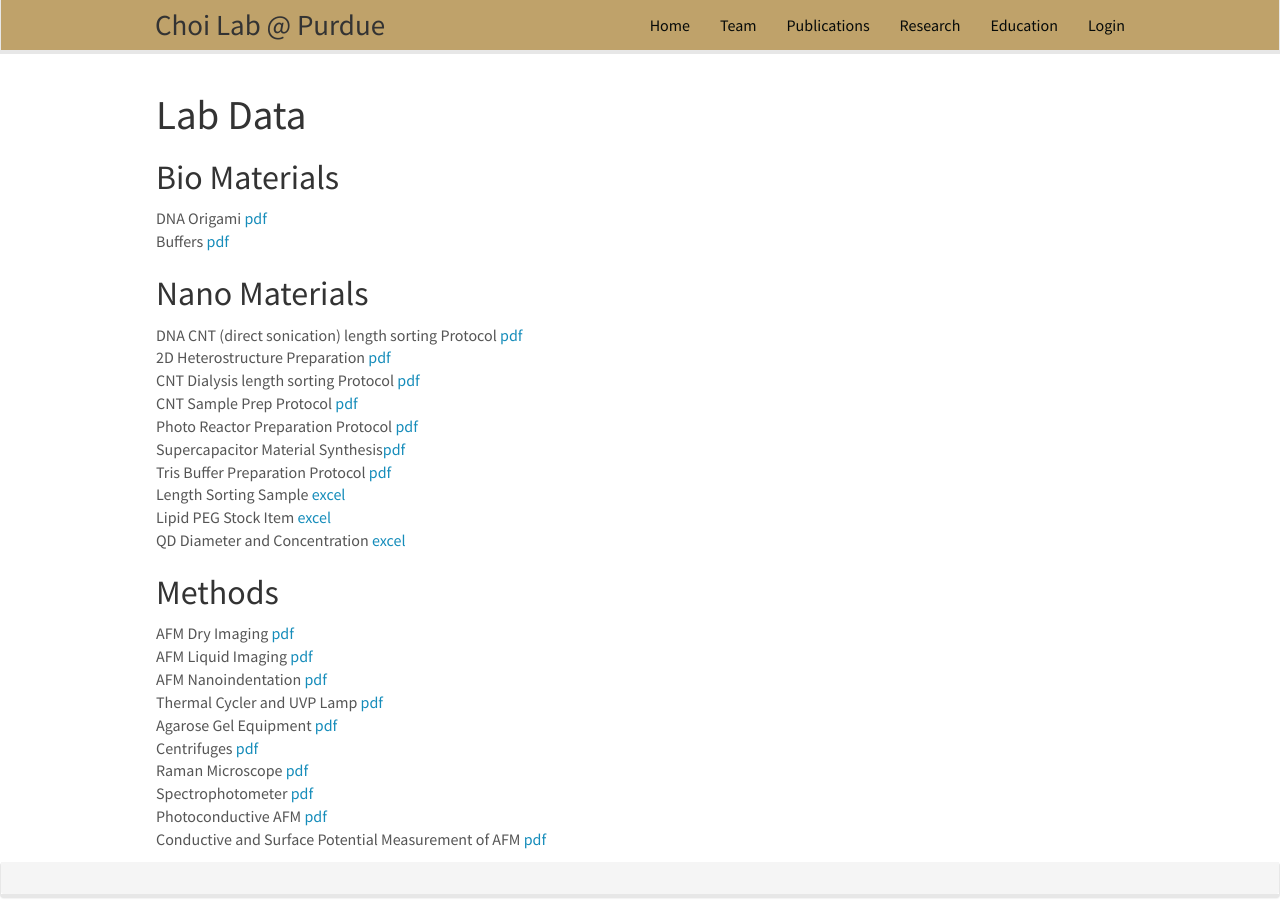
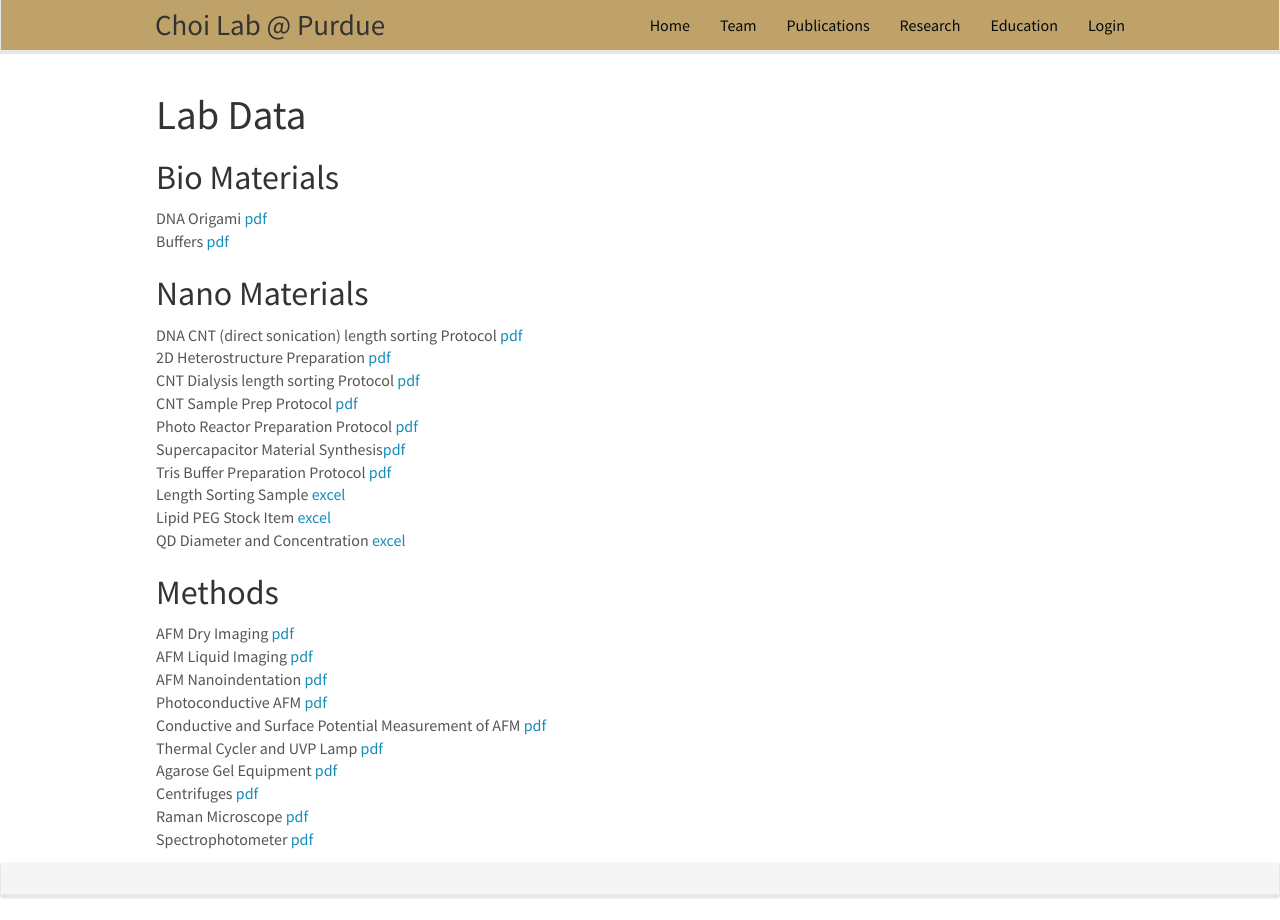
Before and after one commit to choidnalab/choidnalab.github.io, a Jekyll site: the page built from _pages/labdata.md, in a window 1280 px wide. Built offline with Jekyll 4.4.1, drawn with Linux system fonts in a browser that asks for light colours; nearby versions of some CDN libraries.

```diff
--- a/_pages/labdata.md
+++ b/_pages/labdata.md
@@ -28,10 +28,10 @@ QD Diameter and Concentration <a href="{{ site.url }}{{ site.baseurl }}/images/l
 AFM Dry Imaging <a href="{{ site.url }}{{ site.baseurl }}/images/labdata/3_2_afm_dry_imaging.pdf">pdf</a><br>
 AFM Liquid Imaging <a href="{{ site.url }}{{ site.baseurl }}/images/labdata/3_3_afm_liquid_imaging.pdf">pdf</a><br>
 AFM Nanoindentation <a href="{{ site.url }}{{ site.baseurl }}/images/labdata/3_4_afm_nanoindentation.pdf">pdf</a><br>
+Photoconductive AFM <a href="{{ site.url }}{{ site.baseurl }}/images/labdata/3_11_photoconductive_afm.pdf">pdf</a><br>
+Conductive and Surface Potential Measurement of AFM <a href="{{ site.url }}{{ site.baseurl}}/images/labdata/3_12_conductive_and_surface_potential_measurement_of_afm.pdf">pdf</a><br>
 Thermal Cycler and UVP Lamp <a href="{{ site.url }}{{ site.baseurl }}/images/labdata/3_5_thermal_cycler_uvp_lamp.pdf">pdf</a><br>
 Agarose Gel Equipment <a href="{{ site.url }}{{ site.baseurl }}/images/labdata/3_6_agarose_gel_equipment.pdf">pdf</a><br>
 Centrifuges <a href="{{ site.url }}{{ site.baseurl }}/images/labdata/3_7_centrifuge.pdf">pdf</a><br>
 Raman Microscope <a href="{{ site.url }}{{ site.baseurl }}/images/labdata/3_8_raman_microscope.pdf">pdf</a><br>
 Spectrophotometer <a href="{{ site.url }}{{ site.baseurl }}/images/labdata/3_9_spectrophotometer.pdf">pdf</a><br>
-Photoconductive AFM <a href="{{ site.url }}{{ site.baseurl }}/images/labdata/3_11_photoconductive_afm.pdf">pdf</a><br>
-Conductive and Surface Potential Measurement of AFM <a href="{{ site.url }}{{ site.baseurl}}/images/labdata/3_12_conductive_and_surface_potential_measurement_of_afm.pdf">pdf</a><br>
```
